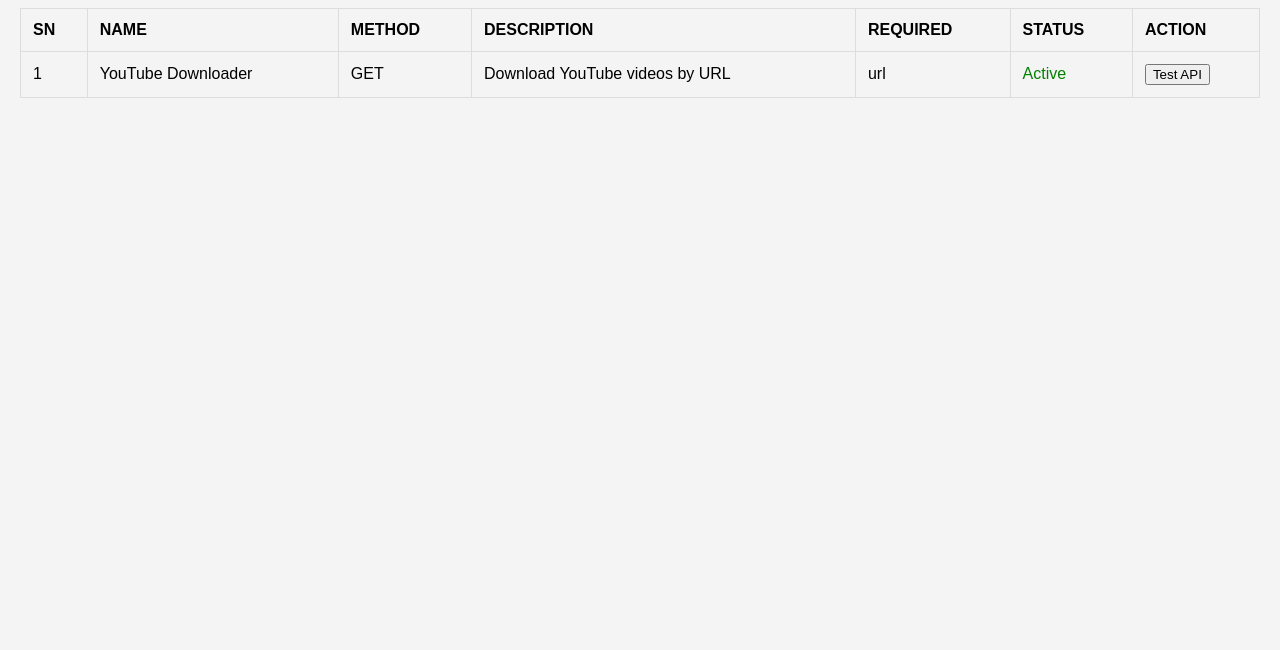
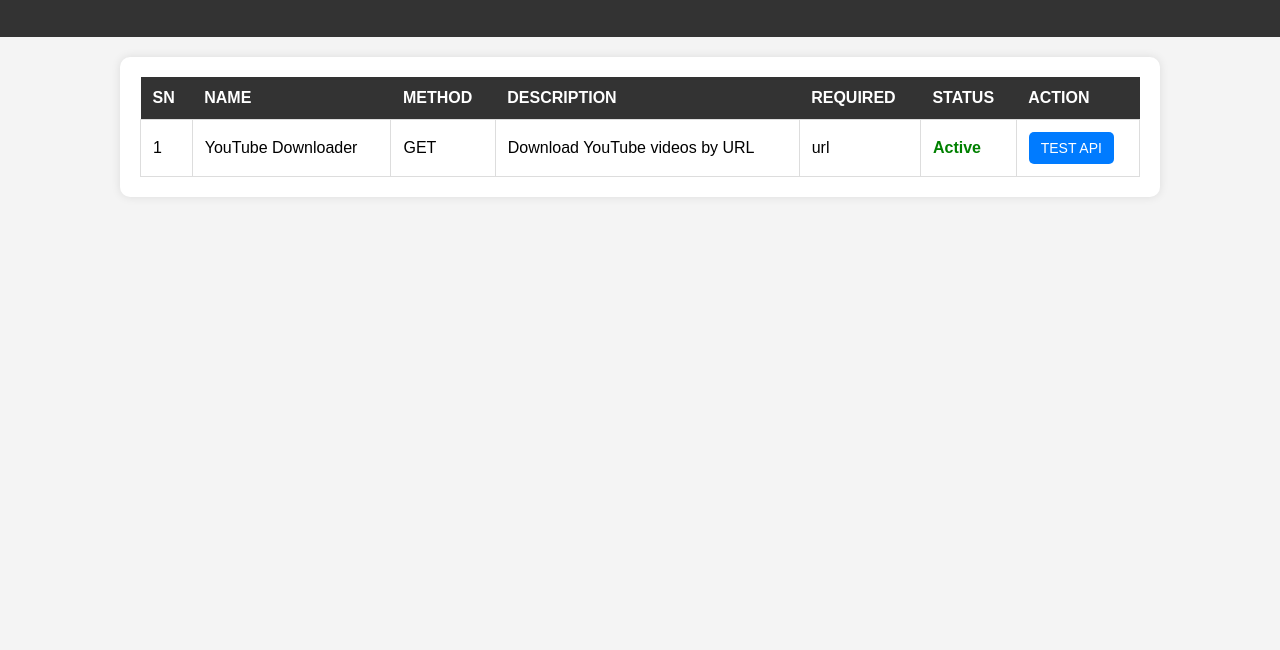
Before and after one commit to efeurhobopatricia/empire-md-api, a website: page site/index.html in a window 1280 px wide. Shown: the part 150-800 px from the top of the page. Drawn offline with Linux system fonts and the light colour scheme.

Commit message:
Update download.css

```diff
--- a/site/download.css
+++ b/site/download.css
@@ -1,3 +1,4 @@
+/* General Styles */
 body {
     font-family: Arial, sans-serif;
     background-color: #f4f4f4;
@@ -5,37 +6,69 @@
     padding: 0;
 }
 
+/* Header */
 .header {
     background-color: #333;
     color: white;
     padding: 20px;
     text-align: center;
+    font-size: 24px;
+    font-weight: bold;
 }
 
+/* Container */
 .container {
-    margin: 20px;
+    margin: 20px auto;
+    width: 90%;
+    max-width: 1000px;
+    background: white;
+    padding: 20px;
+    border-radius: 10px;
+    box-shadow: 0px 0px 10px rgba(0, 0, 0, 0.1);
 }
 
+/* Table */
 table {
     width: 100%;
     border-collapse: collapse;
+    background: white;
 }
 
-table th, table td {
+table th {
+    background-color: #333;
+    color: white;
     padding: 12px;
-    border: 1px solid #ddd;
     text-align: left;
 }
 
+table td {
+    padding: 12px;
+    border: 1px solid #ddd;
+}
+
+/* Status */
 .status-active {
     color: green;
+    font-weight: bold;
 }
 
 .status-inactive {
     color: red;
+    font-weight: bold;
 }
 
-.action-test {
-    color: blue;
-    text-decoration: none;
+/* Action Link (Button) */
+.action-test button {
+    background-color: #007bff;
+    color: white;
+    padding: 8px 12px;
+    border: none;
+    border-radius: 5px;
+    cursor: pointer;
+    text-transform: uppercase;
+    font-size: 14px;
 }
+
+.action-test button:hover {
+    background-color: #0056b3;
+}
```
